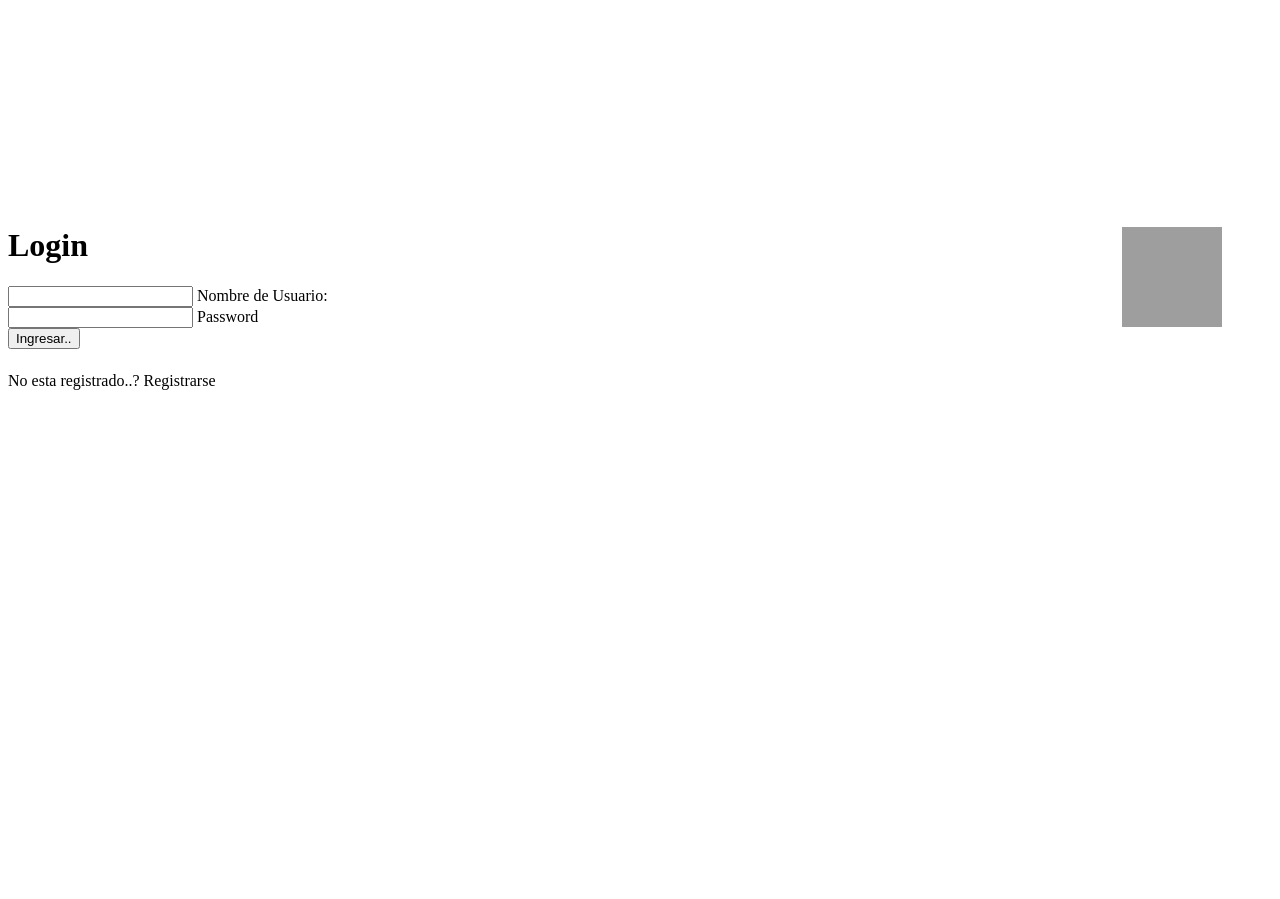
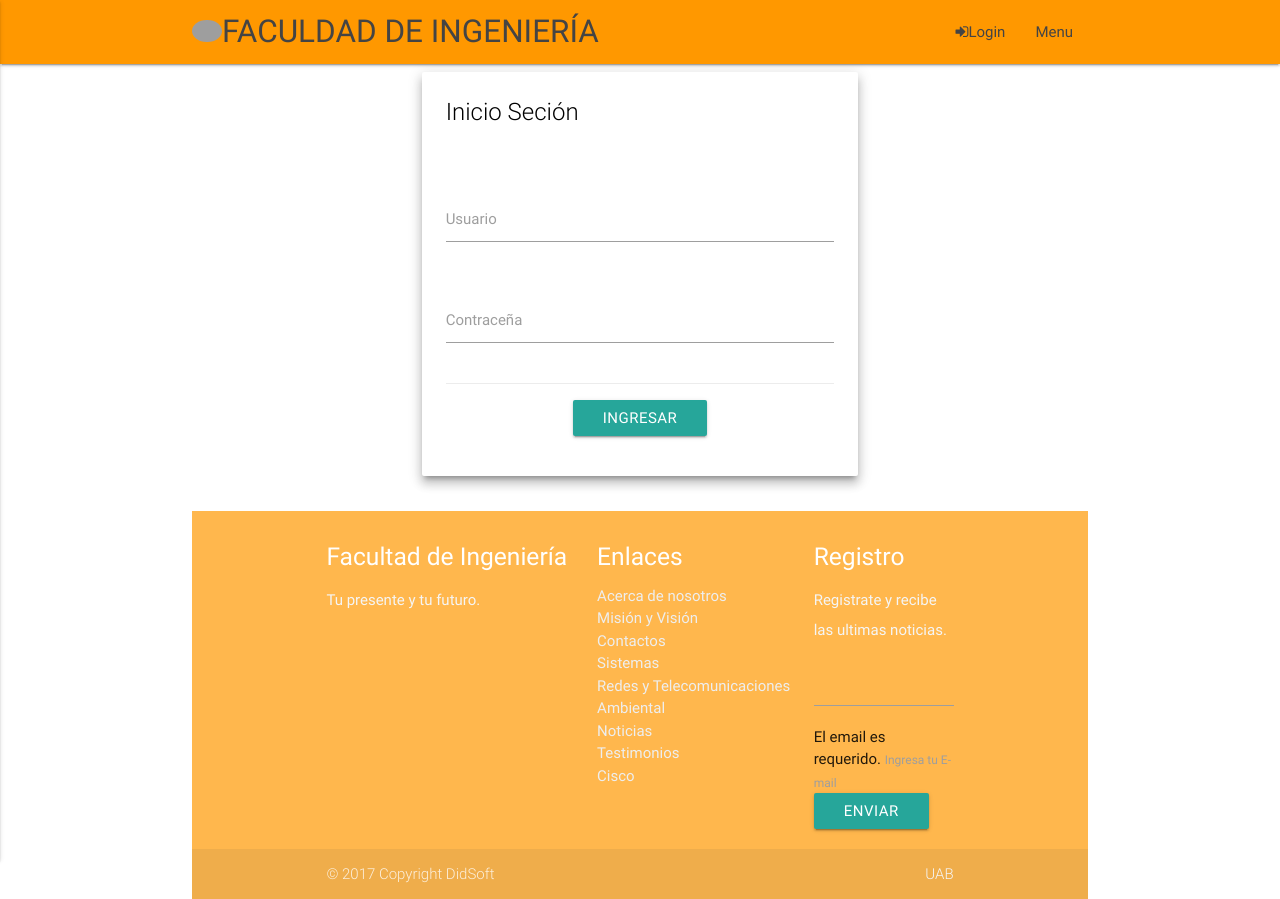
Before and after one commit to the-uab/webingenieria, a PHP site: page /view/login.php in a window 1280 px wide. Before the commit the page ends 390 px from the top, so only its background shows below. Run offline with PHP 8.4, Linux system fonts and the light colour scheme; grey boxes are pictures that could not be loaded.

Commit message:
Actualizacion del Login

```diff
--- a/view/headerIn.php
+++ b/view/headerIn.php
@@ -19,7 +19,7 @@
             <img src="multimedia/img/logoing.jpg" alt="log" class="circle responsive-img" height="30" width="30">FACULDAD DE INGENIERÍA
           </a>
           <ul class="right hide-on-med-and-down">
-            <li><a href="#"><i class="fa fa-sign-in"></i>Login</a></li>
+            <li><a href="view/login.php"><i class="fa fa-sign-in"></i>Login</a></li>
             <li><a href="#">Menu</a></li>
           </ul>
 
@@ -27,7 +27,7 @@
             <div>
               <h5 class="center-align"><img src="multimedia/img/logoing.jpg" alt="log" class="circle responsive-img" height="25" width="25"></h5>
             </div><hr>
-            <li><a href="#"><i class="fa fa-sign-in"></i>Login</a></li>
+            <li><a href="view/login.php"><i class="fa fa-sign-in"></i>Login</a></li>
             <li><a href="#">Menu</a></li>
           </ul>
           <a href="#" data-activates="nav-mobile" class="button-collapse menu">
--- a/view/login.php
+++ b/view/login.php
@@ -1,49 +1,124 @@
 <!DOCTYPE html>
-<html >
+<html lang="en">
 <head>
-  <meta charset="UTF-8">
-  <title>Vidal Login</title>
+  <meta http-equiv="Content-Type" content="text/html; charset=UTF-8"/>
+  <meta name="viewport" content="width=device-width, initial-scale=1, maximum-scale=1.0, user-scalable=no"/>
+  <title>Iniciar Seción</title>
 
+  <!-- CSS  -->
+  <link href="../css/materialize.css" type="text/css" rel="stylesheet" media="screen,projection"/>
+  <link href="../css/style.css" type="text/css" rel="stylesheet" media="screen,projection"/>
+  <link href="../css/font-awesome/css/font-awesome.min.css" type="text/css" rel="stylesheet" media="screen,projection"/>
+</head>
+  <header>
+    <div class="navbar-fixed">
+      <nav class="orange" role="navigation">
+        <div class="nav-wrapper container">
+          <a id="logo-container" href="#" class="brand-logo">
+            <img src="../multimedia/img/logoing.jpg" alt="log" class="circle responsive-img" height="30" width="30">FACULDAD DE INGENIERÍA
+          </a>
+          <ul class="right hide-on-med-and-down">
+            <li><a href="login.php"><i class="fa fa-sign-in"></i>Login</a></li>
+            <li><a href="../index.php">Menu</a></li>
+          </ul>
 
-      <link rel="stylesheet" href="../css/style.css">
-
-</head>
+          <ul id="nav-mobile" class="side-nav">
+            <div>
+              <h5 class="center-align"><img src="../multimedia/img/logoing.jpg" alt="log" class="circle responsive-img" height="25" width="25"></h5>
+            </div><hr>
+            <li><a href="#"><i class="fa fa-sign-in"></i>Login</a></li>
+            <li><a href="#">Menu</a></li>
+          </ul>
+          <a href="#" data-activates="nav-mobile" class="button-collapse menu">
+            <i class="fa fa-navicon"></i>
+          </a>
+        </div>
+      </nav>
+    </div>
+  </header>
 
   <body>
-
+    <div class="container">
+      <div class="row">
+        <div class="col s12 m6 offset-m3">
+          <div class="card z-depth-4">
+            <div class="card-content">
+              <span class="card-title black-text">Inicio Seción</span>
               <br>
               <br>
-  <br>
-  <br>
-  <br>
-  <br>
-  <br>
-  <br>
-  <br>
-  <br>
-  <br>
-
-  <div class="box">
-  <div id="header">
-  <h1 id="logintoregister">Login<img src="../images/logoing.jpg" width="100" height="100" align="right" hspace="50"></h1>
+                <form method="POST" class="responsive">
+                  <div class="row">
+                    <div class="input-field col s12">
+                      <input name="usermane" type="text" class="validate">
+                      <label for="text">Usuario</label>
                     </div>
-   <form action="index.html" method="post">
-    <div class="group">
-      <input class="inputMaterial" type="text" required>
-      <span class="highlight"></span>
-      <span class="bar"></span>
-      <label>Nombre de Usuario:</label>
                   </div>
-	    <div class="group">
-      <input class="inputMaterial" type="password" required>
-      <span class="highlight"></span>
-      <span class="bar"></span>
-      <label>Password</label>
+                  <div class="row">
+                    <div class="input-field col s12">
+                      <input name="password" type="password" class="validate">
+                      <label for="password">Contraceña</label>
                     </div>
-    <button id="buttonlogintoregister" type="submit">Ingresar..</button>
+                  </div>
+                  <div class="card-action center">
+                    <input type="submit" class="btn" value="Ingresar">
+                  </div>
                 </form>
-  <div id="footer-box"><p class="footer-text">No esta registrado..?<span class="sign-up"> Registrarse</span></p></div>
+            </div>
+          </div>
+        </div>
       </div>
 
 </body>
+<!--  Scripts-->
+    <footer class="page-footer orange lighten-2">
+          <div class="container">
+            <div class="row">
+              <div class="col l5 s12">
+                <h5 class="white-text">Facultad de Ingeniería</h5>
+                <p class="grey-text text-lighten-4">Tu presente y tu futuro.</p>
+              </div>
+              <div class="col l4 s12">
+                <h5 class="white-text">Enlaces</h5>
+                <ul>
+                  <li><a class="grey-text text-lighten-3" href="#!">Acerca de nosotros</a></li>
+                  <li><a class="grey-text text-lighten-3" href="#!">Misión y Visión</a></li>
+                  <li><a class="grey-text text-lighten-3" href="view/contactos.php">Contactos</a></li>
+                  <li><a class="grey-text text-lighten-3" href="#!">Sistemas</a></li>
+                  <li><a class="grey-text text-lighten-3" href="#!">Redes y Telecomunicaciones</a></li>
+                  <li><a class="grey-text text-lighten-3" href="#!">Ambiental</a></li>
+                  <li><a class="grey-text text-lighten-3" href="#!">Noticias</a></li>
+                  <li><a class="grey-text text-lighten-3" href="#!">Testimonios</a></li>
+                  <li><a class="grey-text text-lighten-3" href="#!">Cisco</a></li>
+                </ul>
+              </div>
+              <div class="col l3 s12">
+                <h5 class="white-text">Registro</h5>
+                <p class="grey-text text-lighten-4">Registrate y recibe las ultimas noticias.</p>
+                <form data-form-output="form-output-global" data-form-type="subscribe" method="post" action="bat/rd-mailform.php" class="rd-mailform form-classic form-inline offset-top-15" novalidate="novalidate">
+                  <div class="form-group has-error">
+                    <input id="contact-email" type="email" name="email" data-constraints="@Email @Required" class="form-control form-control-has-validation"><span class="form-validation">El email es requerido.</span>
+                    <label for="contact-email" class="form-label rd-input-label">Ingresa tu E-mail</label>
+                  </div>
+                  <button class="btn waves-effect waves-light" type="submit" name="action">Enviar</button>
+                </form>
+              </div>
+            </div>
+          </div>
+          <div class="footer-copyright">
+            <div class="container">
+            © 2017 Copyright DidSoft
+            <a class="grey-text text-lighten-4 right" href="#!">UAB</a>
+            </div>
+          </div>
+        </footer>
+
+<script src="../js/jquery.min.js"></script>
+<script src="../js/materialize.min.js"></script>
+<script src="../js/init.js"></script>
+
+<script type="text/javascript">
+$(document).ready(function(){
+    $('.slider').slider();
+  });
+</script>
 </html>
```
Lines whose indentation alone changed are shown as unchanged.
